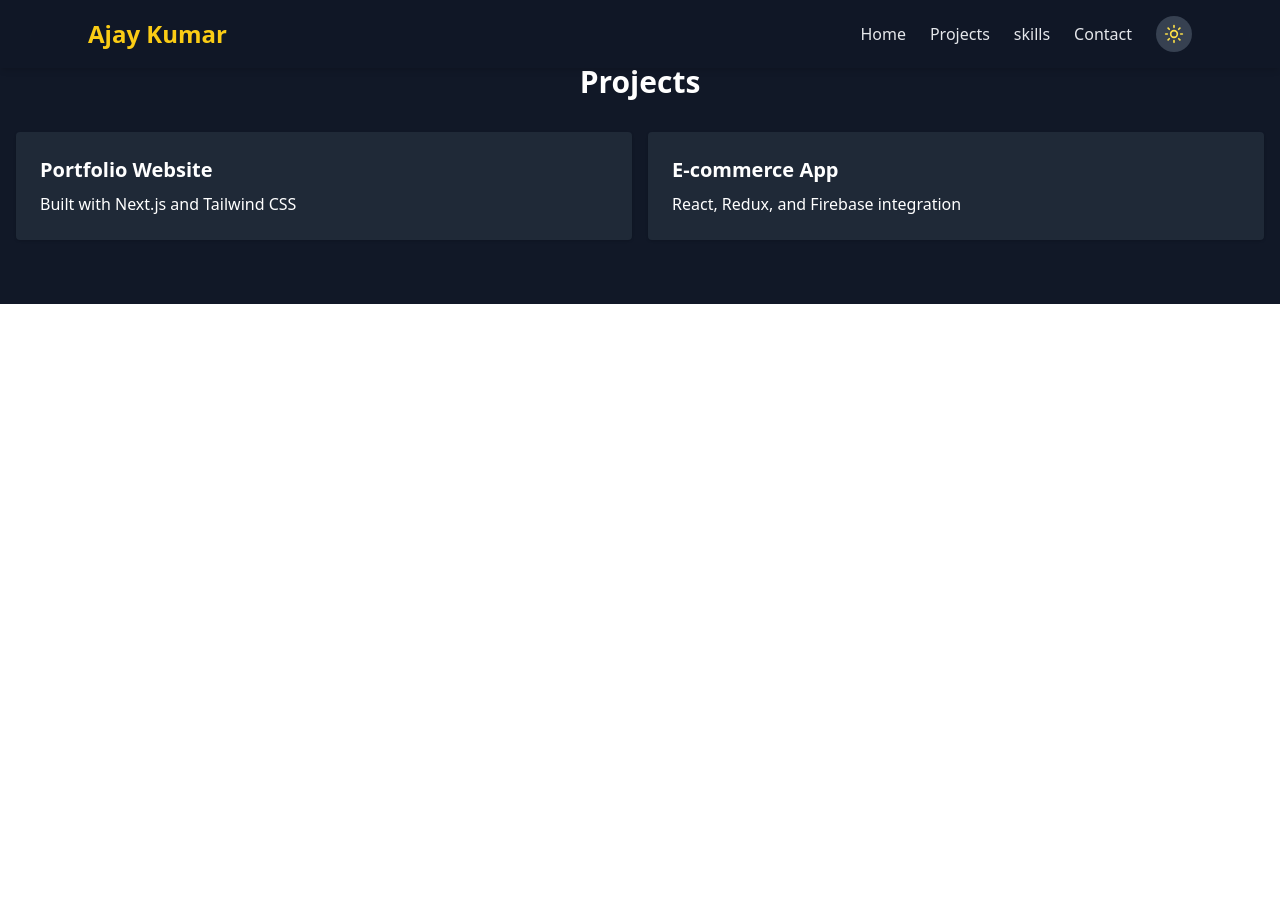
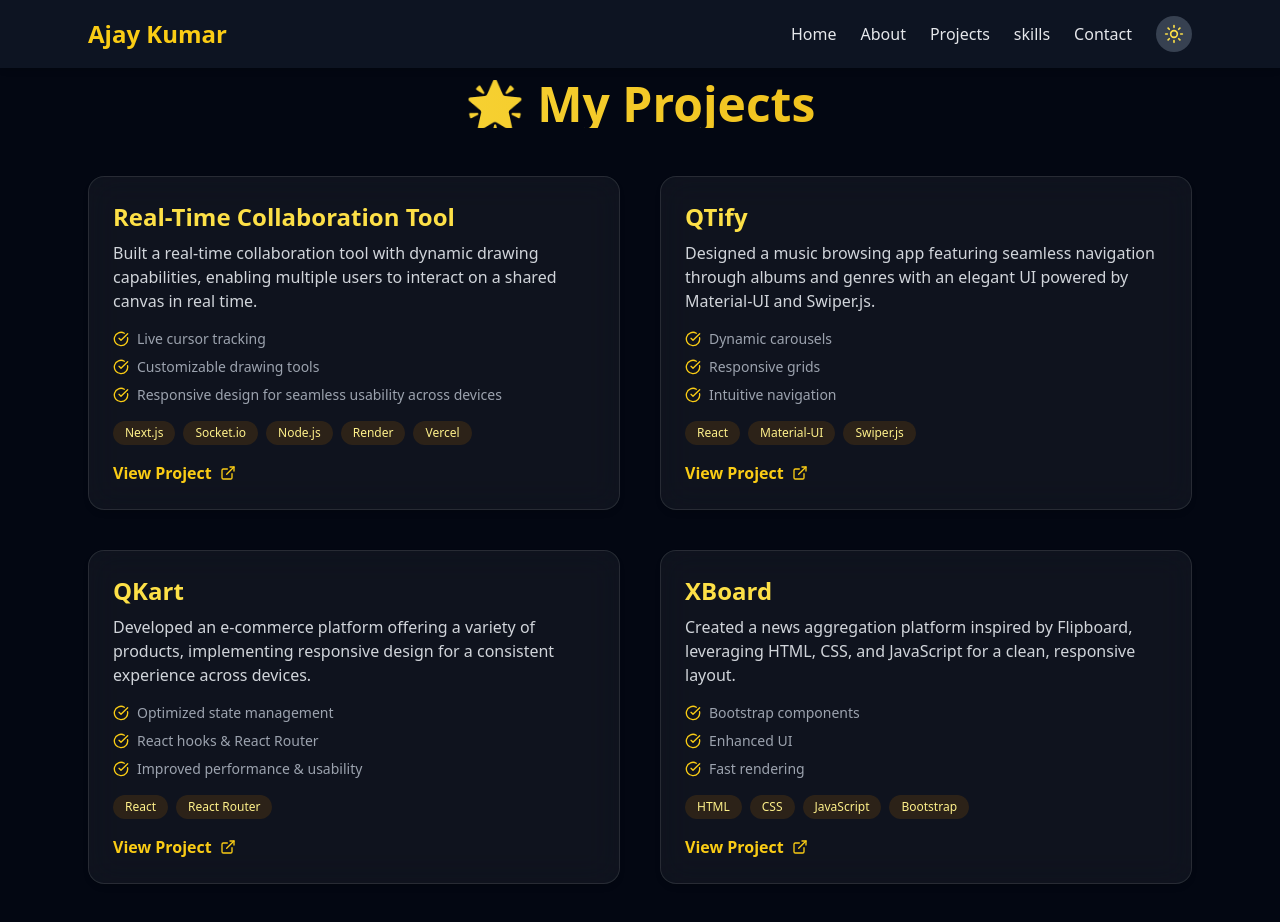
Before and after one commit to ajaykumar-21/My-Portfolio, a Next.js app: page /projects in a window 1280 px wide. Shown: the top 922 px of the page. Before the commit the page ends 800 px from the top, so only its background shows below. Built offline with nearby package versions, Linux system fonts and the light colour scheme.

Commit message:
make changes in project page to add some styling and animation

```diff
--- /dev/null
+++ b/public/data/projects-all-data.json
@@ -0,0 +1,42 @@
+[
+  {
+    "title": "Real-Time Collaboration Tool",
+    "demoLink": "#",
+    "description": "Built a real-time collaboration tool with dynamic drawing capabilities, enabling multiple users to interact on a shared canvas in real time.",
+    "features": [
+      "Live cursor tracking",
+      "Customizable drawing tools",
+      "Responsive design for seamless usability across devices"
+    ],
+    "technologies": ["Next.js", "Socket.io", "Node.js", "Render", "Vercel"]
+  },
+  {
+    "title": "QTify",
+    "demoLink": "#",
+    "description": "Designed a music browsing app featuring seamless navigation through albums and genres with an elegant UI powered by Material-UI and Swiper.js.",
+    "features": [
+      "Dynamic carousels",
+      "Responsive grids",
+      "Intuitive navigation"
+    ],
+    "technologies": ["React", "Material-UI", "Swiper.js"]
+  },
+  {
+    "title": "QKart",
+    "demoLink": "#",
+    "description": "Developed an e-commerce platform offering a variety of products, implementing responsive design for a consistent experience across devices.",
+    "features": [
+      "Optimized state management",
+      "React hooks & React Router",
+      "Improved performance & usability"
+    ],
+    "technologies": ["React", "React Router"]
+  },
+  {
+    "title": "XBoard",
+    "demoLink": "#",
+    "description": "Created a news aggregation platform inspired by Flipboard, leveraging HTML, CSS, and JavaScript for a clean, responsive layout.",
+    "features": ["Bootstrap components", "Enhanced UI", "Fast rendering"],
+    "technologies": ["HTML", "CSS", "JavaScript", "Bootstrap"]
+  }
+]
--- a/public/data/projects-data.json
+++ b/public/data/projects-data.json
@@ -7,12 +7,12 @@
   {
     "title": "QTify",
     "description": "Developed an e-commerce platform offering a variety of products, implementing responsive design for a consistent experience across devices.",
-    "link": "https://ajaykumar-qkart-frontend.vercel.app/"
+    "link": "https://l-square-q-tify-psi-sage.vercel.app/"
   },
   {
     "title": "QKart",
     "description": "AI-powered tool for cartoonizing images and removing backgrounds using TensorFlow.js.",
-    "link": "https://ai-image-tool.vercel.app"
+    "link": "https://ajaykumar-qkart-frontend.vercel.app/"
   },
   {
     "title": "XBoard",
--- a/src/app/about/page.js
+++ b/src/app/about/page.js
@@ -1,16 +1,114 @@
 "use client";
 
-const AboutPage = () => {
+import { motion } from "framer-motion";
+import { GraduationCap, Briefcase, Award, BookOpen } from "lucide-react";
+
+const AboutMe = () => {
   return (
-    <section className="py-16 px-4 bg-gray-50 text-gray-900">
-      <h2 className="text-3xl font-bold text-center">About Me</h2>
-      <p className="mt-4 text-center max-w-2xl mx-auto">
-        I'm Ajay Kumar, a passionate frontend developer with 1 year of
-        experience in building web applications using React, Next.js, and
-        Tailwind CSS.
-      </p>
+    <section
+      className="py-24 bg-gradient-to-br from-gray-100 to-white dark:from-gray-900 dark:to-gray-800"
+      id="about"
+    >
+      <div className="max-w-6xl mx-auto px-6 flex flex-col md:flex-row items-start gap-12">
+        {/* Left Icon */}
+        <motion.div
+          className="p-8 bg-white dark:bg-gray-900 rounded-full shadow-2xl border border-gray-200 dark:border-gray-700"
+          initial={{ opacity: 0, x: -60 }}
+          whileInView={{ opacity: 1, x: 0 }}
+          transition={{ duration: 0.8 }}
+        >
+          <GraduationCap
+            size={120}
+            className="text-blue-600 dark:text-yellow-400"
+          />
+        </motion.div>
+
+        {/* Right Content */}
+        <motion.div
+          className="flex-1 space-y-10"
+          initial={{ opacity: 0, x: 60 }}
+          whileInView={{ opacity: 1, x: 0 }}
+          transition={{ duration: 0.8 }}
+        >
+          {/* Heading */}
+          <div>
+            <h2 className="text-4xl font-extrabold text-gray-900 dark:text-white mb-4">
+              👋 About Me
+            </h2>
+            <p className="text-lg text-gray-700 dark:text-gray-300 leading-relaxed">
+              Proactive and skilled{" "}
+              <span className="font-semibold text-blue-600 dark:text-yellow-400">
+                Frontend Developer
+              </span>
+              with <strong>1 year</strong> of experience in building
+              user-friendly applications using
+              <strong> React, JavaScript</strong>, and modern frameworks. After
+              a career setback, I upskilled through
+              <strong> Crio.do</strong>, gaining hands-on experience with{" "}
+              <strong>Next.js, Tailwind CSS, and WebSocket</strong>. Passionate
+              about performance optimization and delivering{" "}
+              <strong>exceptional user experiences</strong>.
+            </p>
+          </div>
+
+          {/* Experience */}
+          <div>
+            <h3 className="text-2xl font-bold text-gray-800 dark:text-white flex items-center gap-2">
+              <Briefcase className="text-blue-600 dark:text-yellow-400" />{" "}
+              Experience
+            </h3>
+            <p className="mt-2 text-gray-700 dark:text-gray-300 font-medium">
+              Frontend Developer – <strong>Coforge</strong> (Nov 2021 - June
+              2022)
+            </p>
+            <ul className="list-disc list-inside text-gray-600 dark:text-gray-400 mt-2 space-y-1">
+              <li>
+                Collaborated with 6 developers & 2 stakeholders to deliver 16+
+                features.
+              </li>
+              <li>
+                Reviewed 50+ code submissions, improving code quality by 15%.
+              </li>
+              <li>
+                Developed reusable components, reducing future development time.
+              </li>
+              <li>
+                Optimized 3+ applications, achieving a 20% reduction in load
+                times.
+              </li>
+            </ul>
+          </div>
+
+          {/* Achievements */}
+          <div>
+            <h3 className="text-2xl font-bold text-gray-800 dark:text-white flex items-center gap-2">
+              <Award className="text-blue-600 dark:text-yellow-400" />{" "}
+              Achievements
+            </h3>
+            <p className="mt-2 text-gray-700 dark:text-gray-300">
+              Secured university-level funding for an innovative final-year
+              project, showcasing strong technical proficiency.
+            </p>
+          </div>
+
+          {/* Education */}
+          <div>
+            <h3 className="text-2xl font-bold text-gray-800 dark:text-white flex items-center gap-2">
+              <BookOpen className="text-blue-600 dark:text-yellow-400" />{" "}
+              Education
+            </h3>
+            <p className="mt-2 text-gray-700 dark:text-gray-300 leading-relaxed">
+              <strong>Bachelor of Engineering</strong> – SAIT, Bangalore (VTU){" "}
+              <br />
+              <span className="text-sm text-gray-600 dark:text-gray-400">
+                Electronics & Communication Engineering – Aug 2021
+              </span>
+            </p>
+          </div>
+        </motion.div>
+      </div>
     </section>
   );
 };
 
-export default AboutPage;
+export default AboutMe;
--- a/src/app/projects/page.js
+++ b/src/app/projects/page.js
@@ -1,43 +1,78 @@
 "use client";
 
 import { motion } from "framer-motion";
+import { CheckCircle, ExternalLink } from "lucide-react";
+import projects from "../../../public/data/projects-all-data.json";
 
-const ProjectsPage = () => {
-  const projects = [
-    {
-      id: 1,
-      title: "Portfolio Website",
-      description: "Built with Next.js and Tailwind CSS",
-    },
-    {
-      id: 2,
-      title: "E-commerce App",
-      description: "React, Redux, and Firebase integration",
-    },
-  ];
+const Projects = () => {
+  return (
+    <section
+      className="py-20 bg-gray-100 dark:bg-gray-950 transition-colors duration-300"
+      id="projects"
+    >
+      <div className="max-w-6xl mx-auto px-6">
+        <motion.h2
+          initial={{ opacity: 0, y: -30 }}
+          whileInView={{ opacity: 1, y: 0 }}
+          transition={{ duration: 0.7 }}
+          className="text-4xl md:text-5xl font-bold text-center mb-12 text-gray-800 dark:text-transparent dark:bg-clip-text dark:bg-gradient-to-r dark:from-yellow-300 dark:to-yellow-500"
+        >
+          🌟 My Projects
+        </motion.h2>
 
-  return (
-    <motion.section
-      className="py-16 px-4 bg-gray-100 dark:bg-gray-900 text-gray-900 dark:text-white"
-      initial={{ opacity: 0 }}
-      animate={{ opacity: 1 }}
-      transition={{ duration: 0.8 }}
-    >
-      <h2 className="text-3xl font-bold text-center">Projects</h2>
-      <div className="mt-8 grid grid-cols-1 md:grid-cols-2 gap-4">
-        {projects.map((project) => (
-          <motion.div
-            key={project.id}
-            className="p-6 bg-white dark:bg-gray-800 shadow rounded"
-            whileHover={{ scale: 1.05 }}
-          >
-            <h3 className="text-xl font-semibold">{project.title}</h3>
-            <p className="mt-2">{project.description}</p>
-          </motion.div>
-        ))}
+        <div className="grid grid-cols-1 sm:grid-cols-2 gap-10">
+          {projects.map((project, index) => (
+            <motion.div
+              key={index}
+              initial={{ opacity: 0, y: 40 }}
+              whileInView={{ opacity: 1, y: 0 }}
+              transition={{ duration: 0.6, delay: index * 0.2 }}
+              className="bg-white dark:bg-white/5 border border-gray-200 dark:border-white/10 backdrop-blur-lg p-6 rounded-2xl shadow-md hover:shadow-yellow-400/20 dark:hover:shadow-yellow-500/30 transition-shadow duration-300"
+            >
+              <h3 className="text-xl md:text-2xl font-semibold mb-2 text-yellow-700 dark:text-yellow-300">
+                {project.title}
+              </h3>
+              <p className="text-gray-700 dark:text-gray-300 mb-4">
+                {project.description}
+              </p>
+
+              <ul className="space-y-2 text-sm text-gray-600 dark:text-gray-400 mb-4">
+                {project.features.map((feature, i) => (
+                  <li key={i} className="flex items-center gap-2">
+                    <CheckCircle
+                      size={16}
+                      className="text-yellow-500 dark:text-yellow-400"
+                    />
+                    {feature}
+                  </li>
+                ))}
+              </ul>
+
+              <div className="flex flex-wrap gap-2 mb-4">
+                {project.technologies.map((tech, i) => (
+                  <span
+                    key={i}
+                    className="px-3 py-1 rounded-full text-xs font-medium bg-yellow-100 text-yellow-700 dark:bg-yellow-700/20 dark:text-yellow-200"
+                  >
+                    {tech}
+                  </span>
+                ))}
+              </div>
+
+              <a
+                href={project.demoLink}
+                target="_blank"
+                rel="noopener noreferrer"
+                className="inline-flex items-center gap-2 text-yellow-600 dark:text-yellow-400 font-semibold hover:underline"
+              >
+                View Project <ExternalLink size={16} />
+              </a>
+            </motion.div>
+          ))}
+        </div>
       </div>
-    </motion.section>
+    </section>
   );
 };
 
-export default ProjectsPage;
+export default Projects;
--- a/src/components/Navbar.js
+++ b/src/components/Navbar.js
@@ -2,6 +2,7 @@
 
 import React, { useState, useEffect } from "react";
 import { Menu, X, Sun, Moon } from "lucide-react";
+import Link from "next/link";
 
 const Navbar = () => {
   const [isOpen, setIsOpen] = useState(false);
@@ -19,8 +20,9 @@ const Navbar = () => {
   const toggleTheme = () => setIsDark(!isDark);
 
   const navLinks = [
-    { name: "Home", href: "#home" },
-    { name: "Projects", href: "#projects" },
+    { name: "Home", href: "/" },
+    { name: "About", href: "/about" },
+    { name: "Projects", href: "/projects" },
     { name: "skills", href: "#skills" },
     { name: "Contact", href: "#contact" },
   ];
@@ -35,13 +37,13 @@ const Navbar = () => {
         {/* Desktop Nav */}
         <div className="hidden md:flex space-x-6 items-center">
           {navLinks.map((link) => (
-            <a
+            <Link
               key={link.name}
               href={link.href}
-              className="text-gray-800 dark:text-gray-200 hover:text-blue-500 transition-colors font-medium"
+              className="text-gray-800 dark:text-gray-200 hover:text-blue-500 dark:hover:text-yellow-400 transition-colors font-medium"
             >
               {link.name}
-            </a>
+            </Link>
           ))}
           <button
             onClick={toggleTheme}
@@ -83,14 +85,14 @@ const Navbar = () => {
       {isOpen && (
         <div className="md:hidden px-6 pb-4 pt-2 space-y-3 bg-white dark:bg-gray-900">
           {navLinks.map((link) => (
-            <a
+            <Link
               key={link.name}
               href={link.href}
               className="block text-gray-800 dark:text-gray-200 hover:text-blue-500 transition-colors font-medium"
               onClick={toggleMenu}
             >
               {link.name}
-            </a>
+            </Link>
           ))}
         </div>
       )}
```
Also changed, not shown: src/components/About.js (+23 -6 lines).
